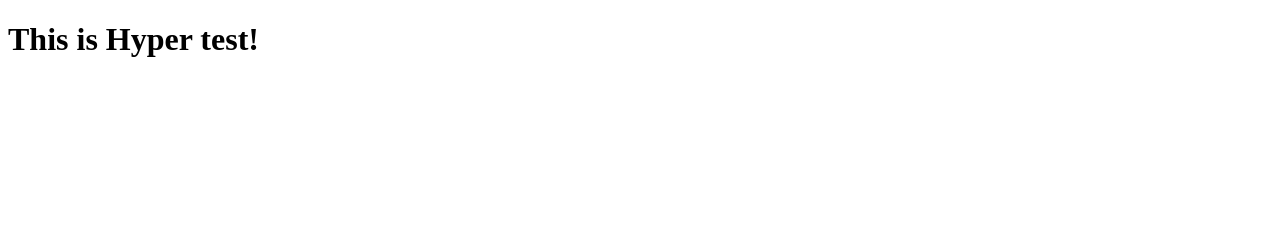
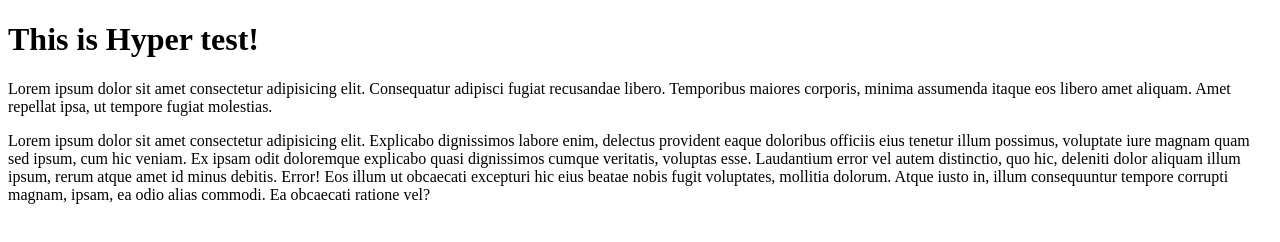
Before and after one commit to himeltalukder/test-demo, a plain HTML site: page index.html in a window 1280 px wide. Drawn offline with Linux system fonts and the light colour scheme.

Commit message:
Added index.html

```diff
--- a/index.html
+++ b/index.html
@@ -8,5 +8,9 @@
 </head>
 <body>
     <h1>This is Hyper test!</h1>
+    <p>Lorem ipsum dolor sit amet consectetur adipisicing elit. Consequatur adipisci fugiat recusandae libero. Temporibus maiores corporis, minima assumenda itaque eos libero amet aliquam. Amet repellat ipsa, ut tempore fugiat molestias.</p>
+    <p>Lorem ipsum dolor sit amet consectetur adipisicing elit. Explicabo dignissimos labore enim, delectus provident eaque doloribus officiis eius tenetur illum possimus, voluptate iure magnam quam sed ipsum, cum hic veniam.
+    Ex ipsam odit doloremque explicabo quasi dignissimos cumque veritatis, voluptas esse. Laudantium error vel autem distinctio, quo hic, deleniti dolor aliquam illum ipsum, rerum atque amet id minus debitis. Error!
+    Eos illum ut obcaecati excepturi hic eius beatae nobis fugit voluptates, mollitia dolorum. Atque iusto in, illum consequuntur tempore corrupti magnam, ipsam, ea odio alias commodi. Ea obcaecati ratione vel?</p>
 </body>
 </html>
```
